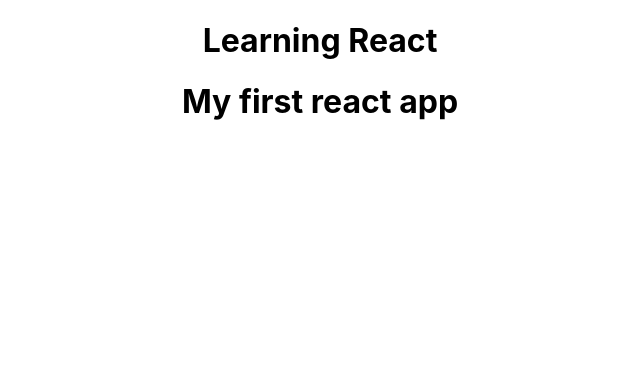
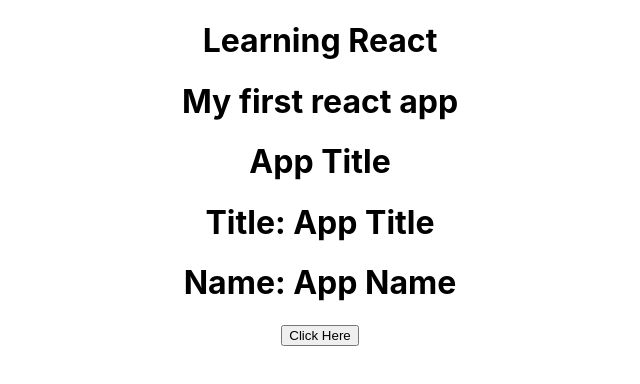
Before and after one commit to shaikjrizwana/primosoft-batch-1-training, a React (Create React App) app in the folder my-react-app/: page / in a window 1280 px wide. Shown: the top 384 px of the page, without its empty margins (320-960 px from the left). Built offline with nearby package versions, Linux system fonts and the light colour scheme.

Commit message:
feat: componentWillUpdate Description: This will be invoked before updation of component

```diff
--- a/my-react-app/src/App.js
+++ b/my-react-app/src/App.js
@@ -1,17 +1,21 @@
 import React, {Component} from 'react';
+import MyComponent from './MyComponent';
 import './App.css';
 
 
 class App extends Component{
-  componentWillMount(){
-    console.log("Before the component gets mounted");
-  }
-  componentDidMount(){
-    console.log('After the component gets mounted');
+  constructor(props){
+    super(props);
+    this.onClick = this.onClick.bind(this);
+    this.state = {
+      title: 'App Title',
+      name : 'App Name',
+    };
   }
   onMouseOver(){
     alert("Mouse overed");
   }
+
   onSubmit(event){
     event.preventDefault();
     console.log(this.input.value);
@@ -28,6 +32,11 @@ class App extends Component{
       <div className="App" >
           <h1>Learning React</h1>
           <h1>My first react app</h1>
+          <h1>{this.state.title}</h1>
+          <MyComponent
+          title = {this.state.title}
+          name = {this.state.name}
+          onClick = {this.onClick}/>
       </div>
     )
   }
--- a/my-react-app/src/MyComponent.js
+++ b/my-react-app/src/MyComponent.js
@@ -2,6 +2,9 @@ import React, {Component} from 'react';
 
 
 class MyComponent extends Component{
+componentWillUpdate(nextProps, nextState){
+    console.log(this.props, this.state, this.nextProps, this.nextState);
+}
   render(){
     const {title, name, onClick} = this.props;
     return(
```
